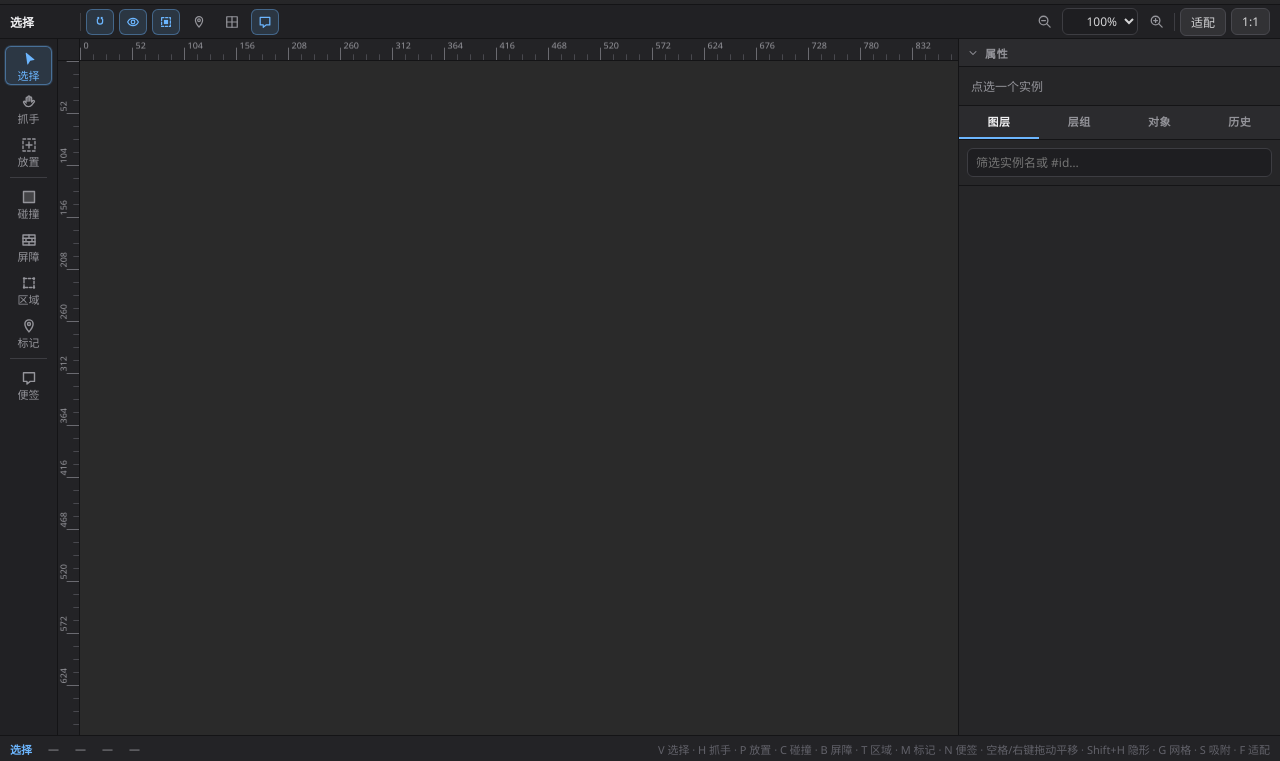
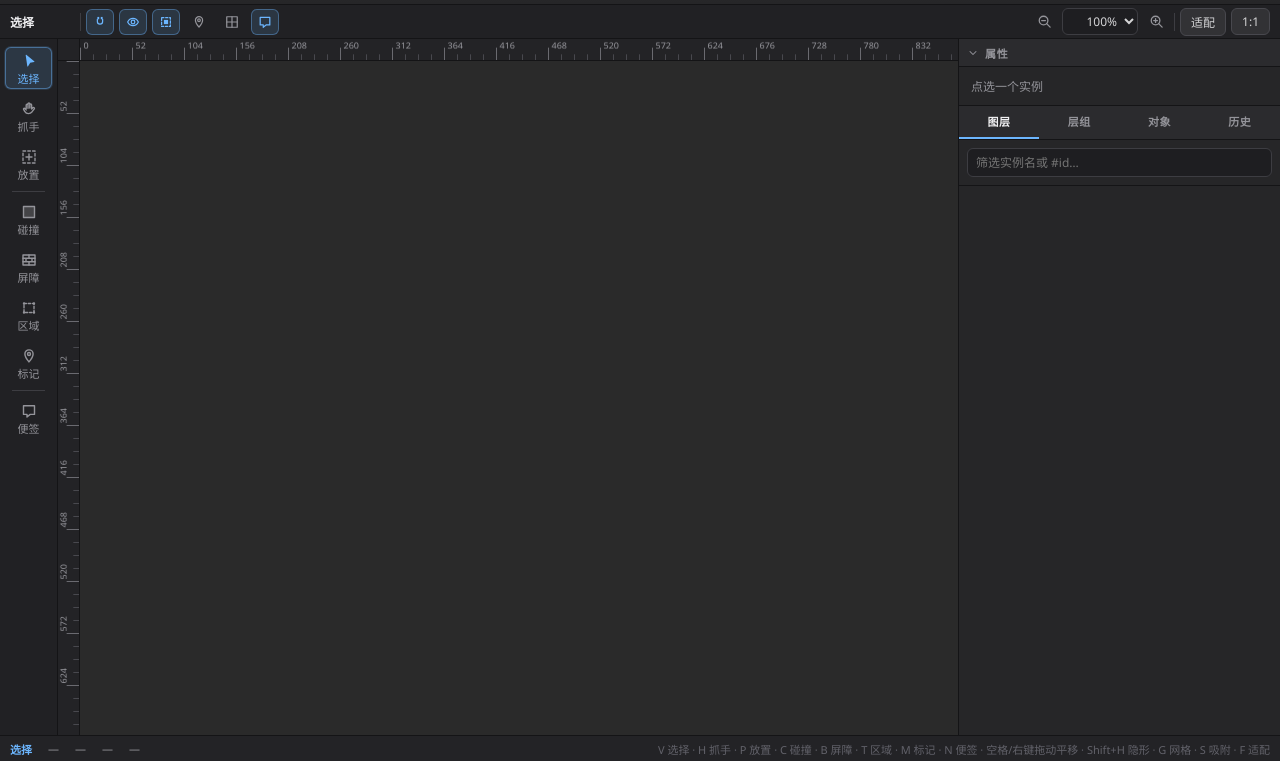
Before and after one commit to altairwei/stoneshard-room-editor, a website built with Vite: page index.html in a window 1280 px wide. Shown: the part 39-800 px from the top of the page. Built offline with nearby package versions, Linux system fonts and the light colour scheme; files whose address does not match are found by name.

Commit message:
fix: toolbox rhythm -- 4px row gap, 4px icon-label gap, quieter separators
Rows now sit 4px apart with 6/5px inner padding (47px pitch instead of
43), icon-to-label gap 4px, and separators inset 8px with 1px margin so
they read as whitespace rather than extra items.

```diff
--- a/src/style.css
+++ b/src/style.css
@@ -120,11 +120,11 @@ main {
    图标在下、两字标签在上（垂直堆叠），栏宽恒定，任何视口都显示文字。 */
 #toolbox {
   background: var(--bg-2); border-right: 1px solid var(--line-2);
-  display: flex; flex-direction: column; align-items: stretch; padding: 6px 4px; gap: 2px;
+  display: flex; flex-direction: column; align-items: stretch; padding: 7px 4px; gap: 4px;
 }
 #toolbox button {
-  width: auto; padding: 5px 0 4px;
-  display: flex; flex-direction: column; align-items: center; gap: 3px;
+  width: auto; padding: 6px 0 5px;
+  display: flex; flex-direction: column; align-items: center; gap: 4px;
   background: transparent; border: 1px solid transparent; border-radius: 7px; color: var(--muted);
 }
 #toolbox button:hover { background: var(--hover); color: var(--text); }
@@ -135,7 +135,7 @@ main {
 #toolbox button svg { width: 16px; height: 16px; display: block; }
 #toolbox button i { display: inline-flex; }
 #toolbox button .txt { display: block; font-size: 11px; line-height: 1; white-space: nowrap; }
-#toolbox .tsep { width: auto; height: 1px; background: var(--line); margin: 3px 6px; flex: none; }
+#toolbox .tsep { width: auto; height: 1px; background: var(--line); margin: 1px 8px; flex: none; }
 
 /* ---------------- canvas area + rulers ---------------- */
 #canvas-area {
```
